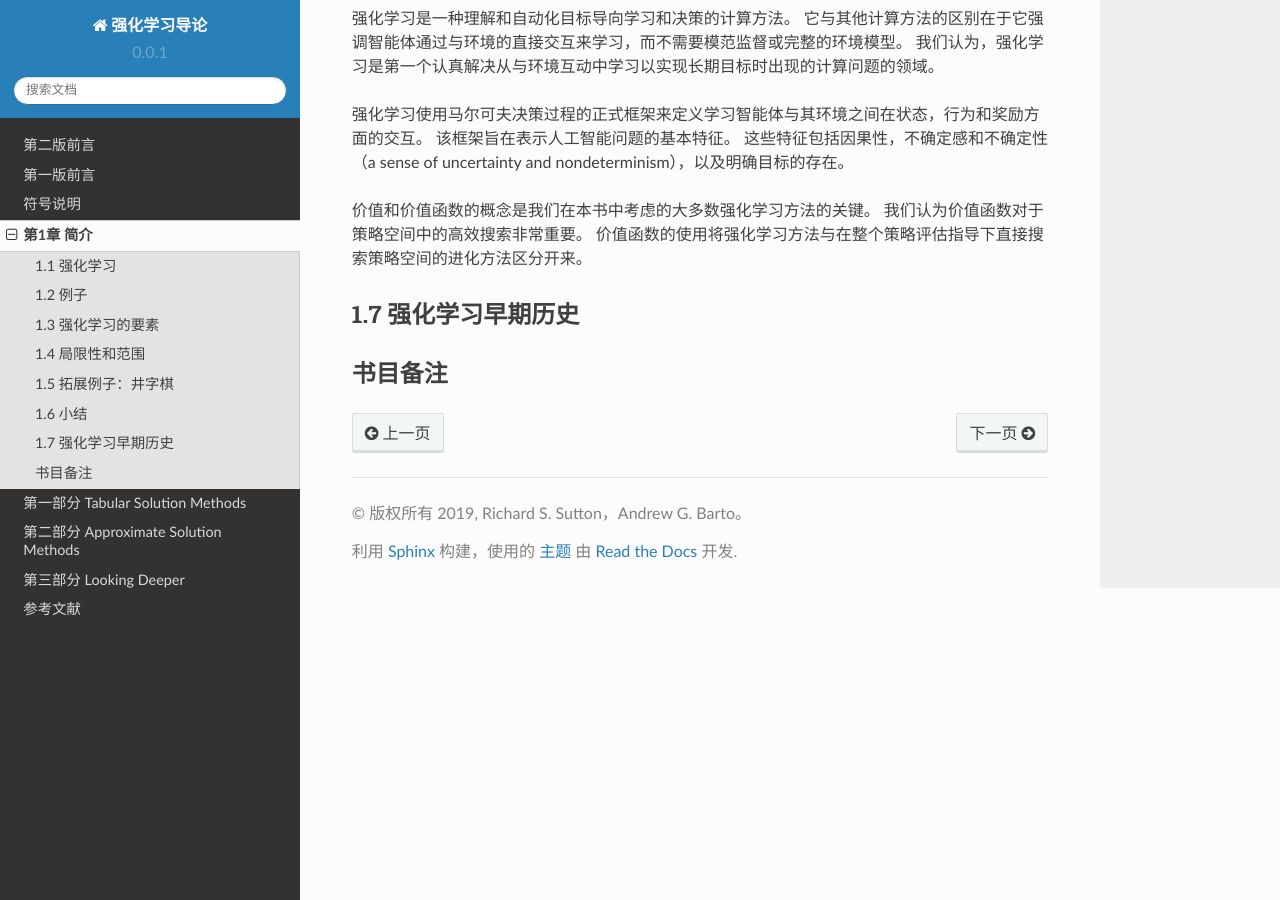
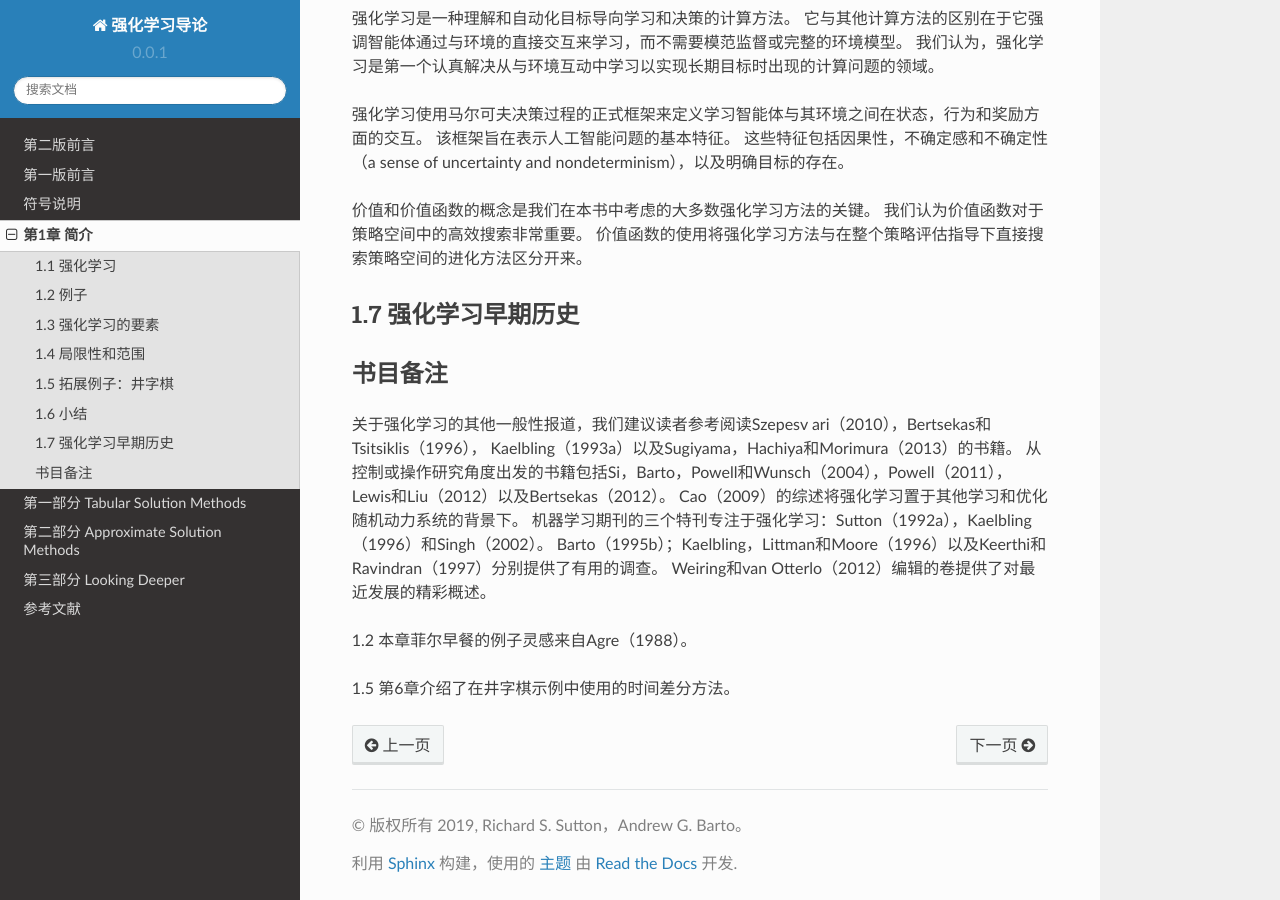
Before and after one commit to qiwihui/reinforcement-learning-an-introduction-chinese, a Sphinx documentation site: the page built from source/chapter1.rst, in a window 1280 px wide and 900 px high, scrolled down 9193 px. Built offline with Sphinx 7.4.7 and the Read the Docs theme 2.0.0, drawn with Linux system fonts in a browser that asks for light colours.

Commit message:
docs: 书目备注

```diff
--- a/source/chapter1.rst
+++ b/source/chapter1.rst
@@ -363,3 +363,15 @@
 
 书目备注
 --------
+
+关于强化学习的其他一般性报道，我们建议读者参考阅读Szepesv ari（2010），Bertsekas和Tsitsiklis（1996），
+Kaelbling（1993a）以及Sugiyama，Hachiya和Morimura（2013）的书籍。
+从控制或操作研究角度出发的书籍包括Si，Barto，Powell和Wunsch（2004），Powell（2011），Lewis和Liu（2012）以及Bertsekas（2012）。
+Cao（2009）的综述将强化学习置于其他学习和优化随机动力系统的背景下。
+机器学习期刊的三个特刊专注于强化学习：Sutton（1992a），Kaelbling（1996）和Singh（2002）。
+Barto（1995b）；Kaelbling，Littman和Moore（1996）以及Keerthi和Ravindran（1997）分别提供了有用的调查。
+Weiring和van Otterlo（2012）编辑的卷提供了对最近发展的精彩概述。
+
+1.2 本章菲尔早餐的例子灵感来自Agre（1988）。
+
+1.5 第6章介绍了在井字棋示例中使用的时间差分方法。
```
